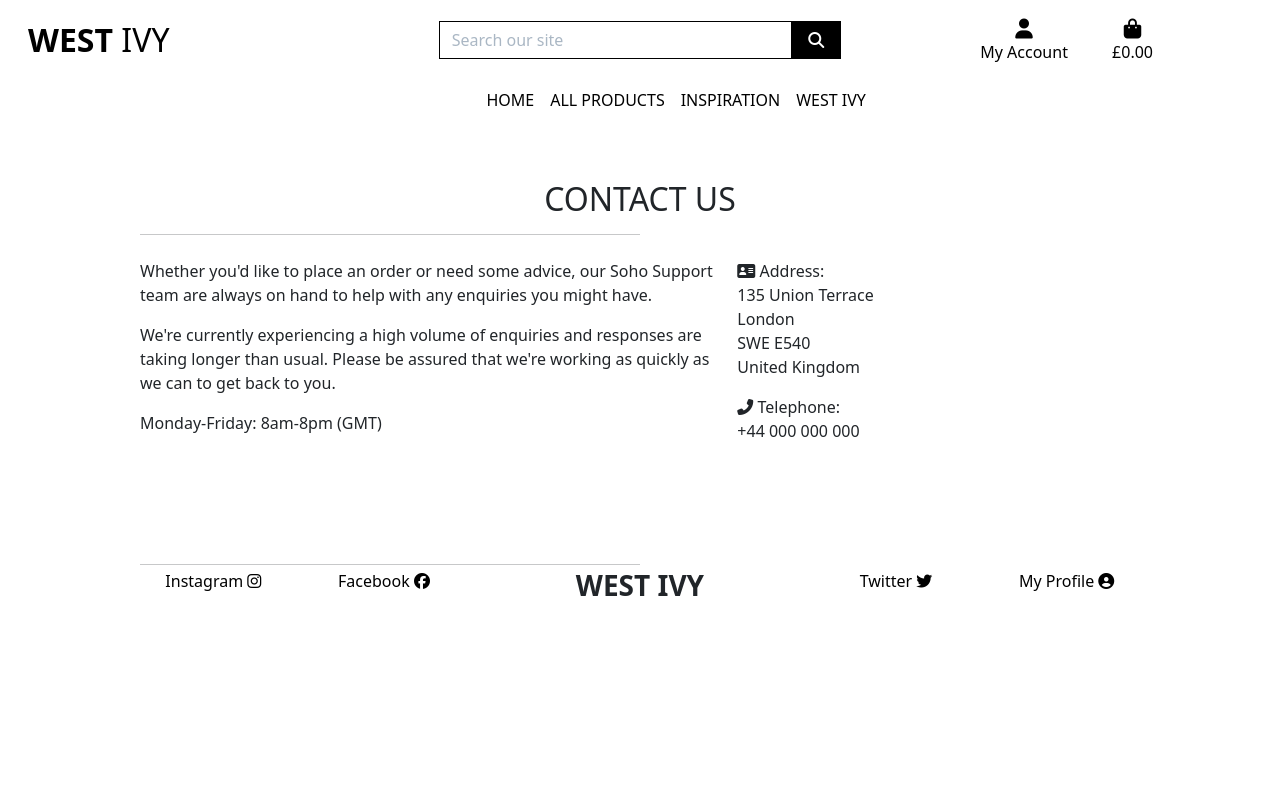
After one commit to carolinecole25/MS4_CC_west_ivy, a Django app: page /contact_us/ in a window 1280 px wide. The commit adds this page. Run offline with Django 3.2, Linux system fonts and the light colour scheme; some libraries are stand-ins or nearby versions.

Commit message:
added contact page, finished our story page

```diff
--- /dev/null
+++ b/home/templates/home/contact_us.html
@@ -0,0 +1,39 @@
+{% extends "base.html" %}
+{% load static %}
+
+{% block page_header %}
+    <div class="container header-container">
+        <div class="row">
+            <div class="col"></div>
+        </div>
+    </div>
+{% endblock %}
+
+{% block content %}
+    <div class="overlay"></div>
+    <div class="container">
+        <div class="row">
+            <div class="col text-center mt-3">
+                <h2 class="logo-font">Contact us</h2>
+                <hr class="w-50 mb-1">
+            </div>
+        </div>
+        <div class="row contact-us">
+            <div class="col-sm-12 col-md-7">
+                <p>Whether you'd like to place an order or need some advice, our Soho Support team are always on hand to help with any enquiries you might have.</p>
+                <p>We're currently experiencing a high volume of enquiries and responses are taking longer than usual. Please be assured that we're working as quickly as we can to get back to you.
+                <p>Monday-Friday: 8am-8pm (GMT)</p>
+            </div>
+            <div class="col-sm-12 col-md-5">
+                <p><i class="fas fa-address-card"></i> Address:<br>
+                135 Union Terrace<br>
+                London<br>
+                SWE E540<br>
+                United Kingdom</p>
+                <p><i class="fas fa-phone-alt"></i> Telephone:
+                    <br>+44 000 000 000
+                </p>
+            </div>
+        </div>
+    </div>
+{% endblock %}
--- a/home/urls.py
+++ b/home/urls.py
@@ -6,4 +6,6 @@ urlpatterns = [
     path('lighting_inspiration/', views.lighting_inspiration, name='lighting_inspiration'),
     path('dining_inspiration/', views.dining_inspiration, name='dining_inspiration'),
     path('home_decor_inspiration/', views.home_decor_inspiration, name='home_decor_inspiration'),
+    path('our_story/', views.our_story, name='our_story'),
+    path('contact_us/', views.contact_us, name='contact_us'),
 ]
--- a/home/views.py
+++ b/home/views.py
@@ -24,3 +24,13 @@ def home_decor_inspiration(request):
     """ A view to return the home decor inspiration page. """
 
     return render(request, 'home/home_decor_inspiration.html')
+
+def our_story(request):
+    """ A view to return the our story page. """
+
+    return render(request, 'home/our_story.html')
+
+def contact_us(request):
+    """ A view to return the contact us page. """
+
+    return render(request, 'home/contact_us.html')
--- a/static/css/base.css
+++ b/static/css/base.css
@@ -355,3 +355,27 @@ footer {
       font-size: 15px;
     }
   }
+
+
+/* Our story and Contact us page */
+.ourstory-text {
+    padding-top: 80px;
+    font-size: 20px;
+}
+
+@media screen and (max-width: 600px) {
+    .ourstory-text {
+      font-size: 15px;
+    }
+  }
+
+@media screen and (max-width: 991px) {
+    .ourstory-text {
+      padding-top: 0;
+    }
+  }
+
+.contact-us {
+    padding-top: 20px;
+    padding-bottom: 30px;
+}
--- a/templates/includes/footer.html
+++ b/templates/includes/footer.html
@@ -1,6 +1,6 @@
 <footer>
     <div class="container">
-        <hr class="w-50 mb-1">
+        <hr class="w-50 mb-1 footer-line">
         <div class="row text-center">
             <div class="col-xs-6 col-md-2">
                 <a href="https://www.instagram.com" target="_blank" class="text-dark text-black text-decoration-none mx-2">Instagram
--- a/templates/includes/main-nav.html
+++ b/templates/includes/main-nav.html
@@ -40,8 +40,8 @@
                 West Ivy
             </a>
             <div class="dropdown-menu border-0" aria-labelledby="west-ivy-link">
-                <a href="#" class="dropdown-item">Our Story</a>
-                <a href="#" class="dropdown-item">Our Values</a>
+                <a href="{% url 'our_story' %}" class="dropdown-item">Our Story</a>
+                <a href="{% url 'contact_us' %}" class="dropdown-item">Contact Us</a>
             </div>
         </li>
     </ul>
```
Also changed, not shown: home/templates/home/our_story.html (+34 -0 lines), media/ourstory.JPG (added), media/ourstory.jpeg (added).
